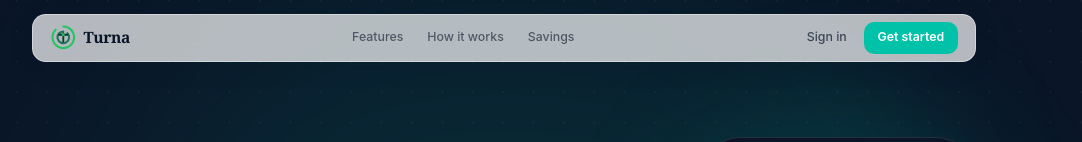
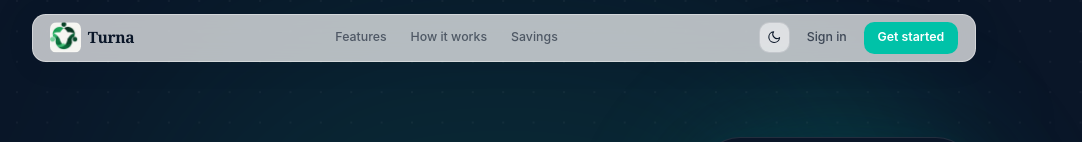
Before and after one commit to Brave290/Turna, a Next.js app in the folder apps/web/: page / in a window 1280 px wide. Shown: the top 142 px of the page, without its empty margins (136-1218 px from the left). Built offline with nearby package versions, Linux system fonts and the light colour scheme; no server answers.

Commit message:
feat(landing): add persistent light and dark theme toggle

```diff
--- a/apps/web/src/app/globals.css
+++ b/apps/web/src/app/globals.css
@@ -192,3 +192,71 @@
     color: var(--primary);
   }
 }
+
+/* Landing-page theme toggle */
+.landing-page {
+  transition: background-color 220ms ease, color 220ms ease;
+}
+
+.theme-toggle {
+  @apply inline-flex h-9 w-9 items-center justify-center rounded-xl border text-forest transition-all duration-200;
+  border-color: rgba(10, 22, 40, 0.12);
+  background: rgba(255, 255, 255, 0.55);
+}
+
+.theme-toggle:hover {
+  @apply bg-primary/10 text-primary;
+}
+
+.theme-toggle svg {
+  width: 1.05rem;
+  height: 1.05rem;
+  fill: none;
+  stroke: currentColor;
+  stroke-width: 1.8;
+  stroke-linecap: round;
+  stroke-linejoin: round;
+}
+
+[data-theme="dark"] .landing-page .bg-cream {
+  background-color: #08111e;
+}
+
+[data-theme="dark"] .landing-page .bg-white {
+  background-color: #101d2d;
+}
+
+[data-theme="dark"] .landing-page .text-forest {
+  color: #e8f7ee;
+}
+
+[data-theme="dark"] .landing-page .text-muted {
+  color: #9bb0bf;
+}
+
+[data-theme="dark"] .landing-page .glass-card {
+  background-color: rgba(18, 38, 48, 0.78);
+  border-color: rgba(232, 247, 238, 0.1);
+}
+
+[data-theme="dark"] .landing-page nav {
+  background-color: rgba(8, 17, 30, 0.8);
+  border-color: rgba(232, 247, 238, 0.12);
+}
+
+[data-theme="dark"] .landing-page .theme-toggle {
+  color: #e8f7ee;
+  border-color: rgba(232, 247, 238, 0.16);
+  background: rgba(232, 247, 238, 0.08);
+}
+
+[data-theme="dark"] .landing-page .ring-white {
+  --tw-ring-color: #101d2d;
+}
+
+@media (prefers-reduced-motion: reduce) {
+  .landing-page,
+  .theme-toggle {
+    transition: none;
+  }
+}
--- a/apps/web/src/app/page.tsx
+++ b/apps/web/src/app/page.tsx
@@ -1,6 +1,8 @@
 import Link from "next/link";
-import { Logo, LogoWordmark } from "@/components/logo";
+import Image from "next/image";
+import { Logo } from "@/components/logo";
 import { Reveal, AnimatedCounter, Tilt } from "@/components/animated";
+import { ThemeToggle } from "@/components/theme-toggle";
 
 /* ─── Icons (SVG only, no emojis) ─── */
 const IconShield = () => (
@@ -41,7 +43,15 @@ function Nav() {
       <div className="mx-auto max-w-6xl px-4 sm:px-6 mt-4">
         <nav className="flex items-center justify-between h-14 px-5 rounded-2xl bg-white/70 backdrop-blur-xl border border-white/40 shadow-glass">
           <Link href="/" className="flex items-center">
-            <LogoWordmark variant="default" size={28} />
+            <Image
+              src="/turna-favicon.png"
+              alt="Turna"
+              width={36}
+              height={36}
+              priority
+              className="h-9 w-9 rounded-lg object-cover"
+            />
+            <span className="ml-2 font-display text-xl font-bold tracking-tight text-forest">Turna</span>
           </Link>
 
           <div className="hidden md:flex items-center gap-7 text-[13px] font-medium text-forest/60">
@@ -51,6 +61,7 @@ function Nav() {
           </div>
 
           <div className="flex items-center gap-2">
+            <ThemeToggle />
             <Link href="/auth/login" className="hidden sm:inline-flex text-[13px] font-medium text-forest/70 hover:text-forest px-3 py-2 rounded-lg hover:bg-forest/5 transition-colors">
               Sign in
             </Link>
@@ -541,7 +552,7 @@ function Footer() {
 
 export default function LandingPage() {
   return (
-    <>
+    <div className="landing-page">
       <Nav />
       <main>
         <Hero />
@@ -551,6 +562,6 @@ export default function LandingPage() {
         <CTA />
       </main>
       <Footer />
-    </>
+    </div>
   );
 }
--- /dev/null
+++ b/apps/web/src/components/theme-toggle.tsx
@@ -0,0 +1,55 @@
+"use client";
+
+import { useEffect, useState } from "react";
+
+const STORAGE_KEY = "turna-theme";
+
+type Theme = "light" | "dark";
+
+function getInitialTheme(): Theme {
+  if (typeof window === "undefined") return "light";
+  const stored = window.localStorage.getItem(STORAGE_KEY);
+  if (stored === "light" || stored === "dark") return stored;
+  return window.matchMedia("(prefers-color-scheme: dark)").matches ? "dark" : "light";
+}
+
+export function ThemeToggle() {
+  const [theme, setTheme] = useState<Theme>("light");
+
+  useEffect(() => {
+    const initial = getInitialTheme();
+    setTheme(initial);
+    document.documentElement.dataset.theme = initial;
+  }, []);
+
+  function toggleTheme() {
+    const next: Theme = theme === "dark" ? "light" : "dark";
+    setTheme(next);
+    window.localStorage.setItem(STORAGE_KEY, next);
+    document.documentElement.dataset.theme = next;
+  }
+
+  const isDark = theme === "dark";
+
+  return (
+    <button
+      type="button"
+      onClick={toggleTheme}
+      className="theme-toggle"
+      aria-label={isDark ? "Switch to light theme" : "Switch to dark theme"}
+      title={isDark ? "Switch to light theme" : "Switch to dark theme"}
+    >
+      {isDark ? (
+        <svg viewBox="0 0 24 24" aria-hidden="true">
+          <circle cx="12" cy="12" r="4" />
+          <path d="M12 2v2M12 20v2M4.93 4.93l1.42 1.42M17.65 17.65l1.42 1.42M2 12h2M20 12h2M4.93 19.07l1.42-1.42M17.65 6.35l1.42-1.42" />
+        </svg>
+      ) : (
+        <svg viewBox="0 0 24 24" aria-hidden="true">
+          <path d="M21 12.79A9 9 0 1 1 11.21 3 7 7 0 0 0 21 12.79Z" />
+        </svg>
+      )}
+      <span className="sr-only">{isDark ? "Light mode" : "Dark mode"}</span>
+    </button>
+  );
+}
```
